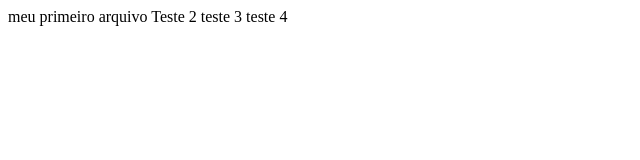
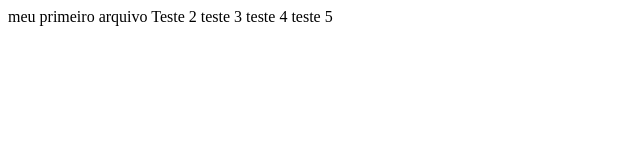
Before and after one commit to LeandroCarvalhoCont/meu_projeto_versionado, a plain HTML site: page index.html in a window 1280 px wide. Shown: the full height of the page, 0-640 px from the left. Drawn offline with Linux system fonts and the light colour scheme.

Commit message:
commit pos tag

```diff
--- a/index.html
+++ b/index.html
@@ -4,5 +4,6 @@
 Teste 2
 teste 3
 teste 4
+teste 5
 </body>
 </html>
```
